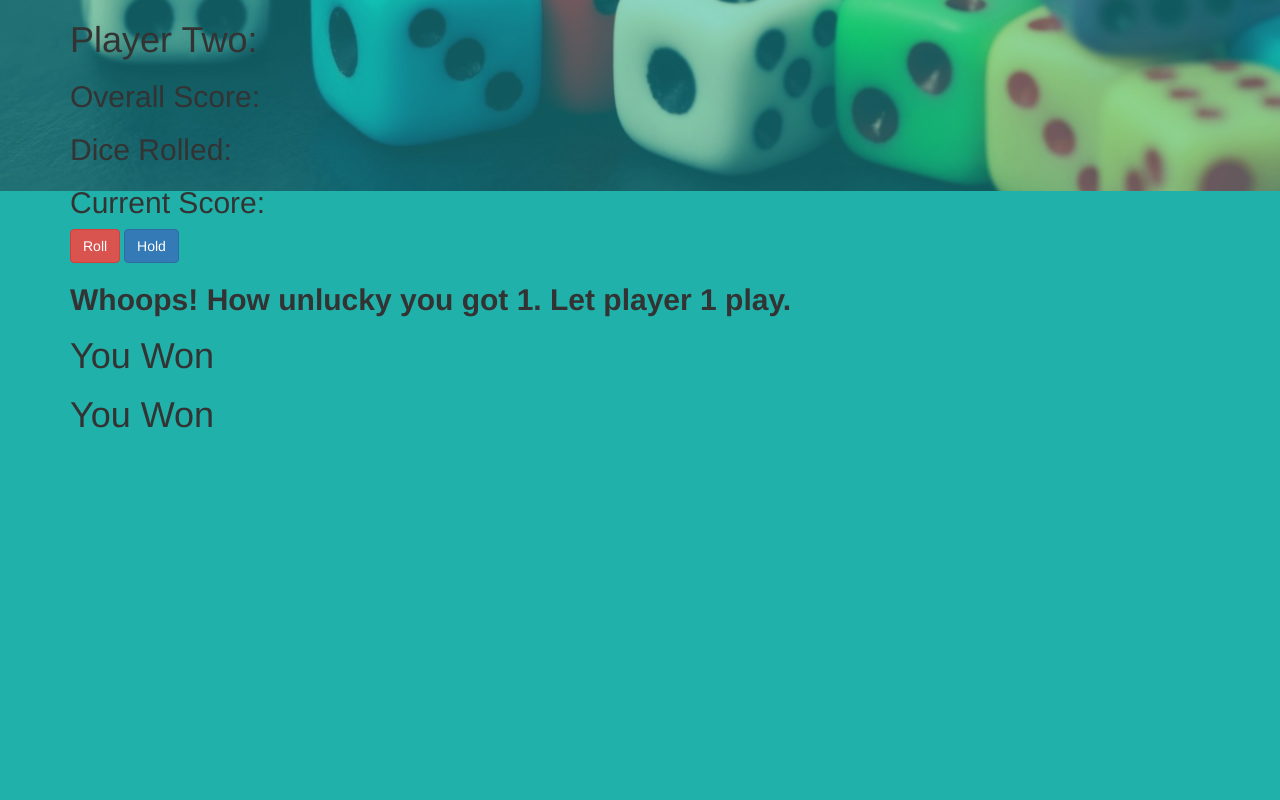
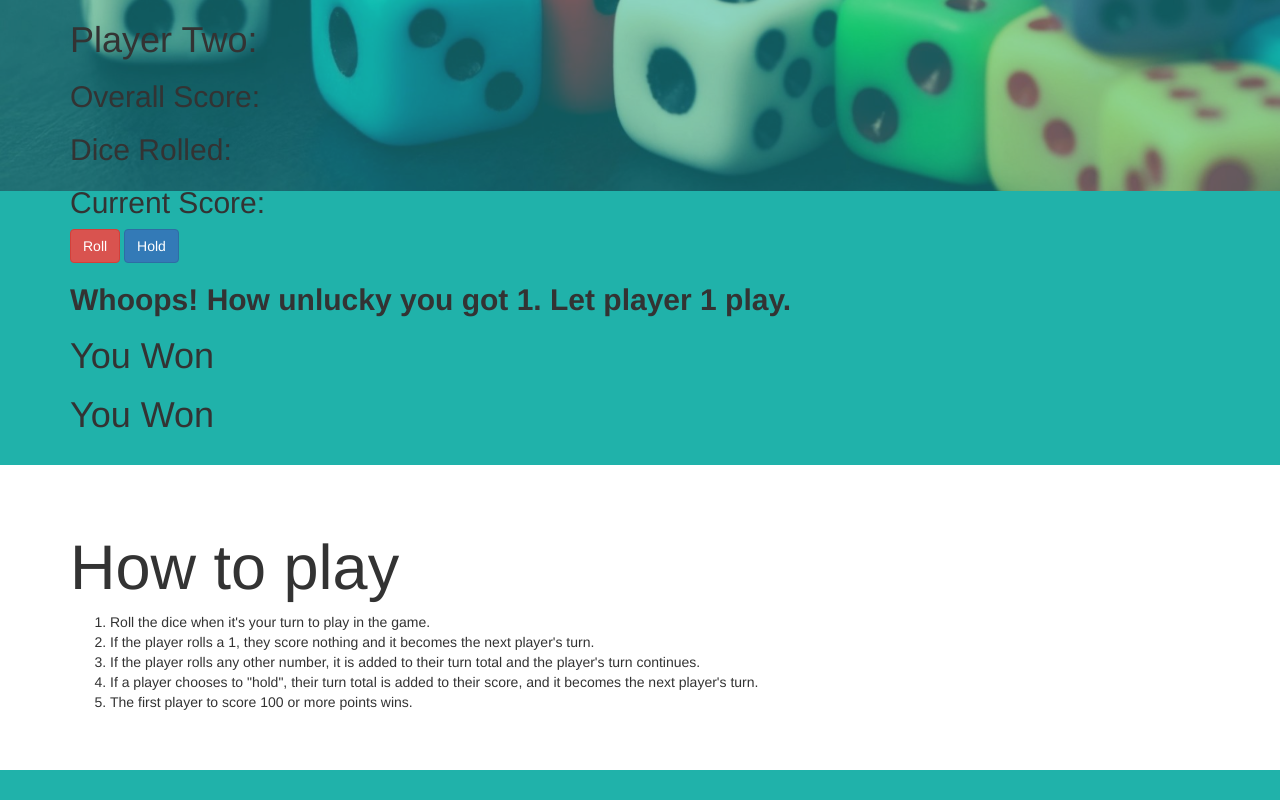
Before and after one commit to marvzach/Pig-Dice, a plain HTML site: page pig.html in a window 1280 px wide. Shown: the part 1061-1861 px from the top of the page. Before the commit the page ends 1526 px from the top, so only its background shows below. Drawn offline with nearby package versions, Linux system fonts and the light colour scheme; a web font is replaced by a local one.

Commit message:
Added How to play section

```diff
--- a/pig.html
+++ b/pig.html
@@ -82,3 +82,21 @@
             </div>
           </div>
           <br>
+          <div id="instructions">
+            <div class="jumbotron jumbotron-fluid">
+              <div class="container">
+                <h1>How to play </h1>
+                <ol>
+                  <li>Roll the dice when it's your turn to play in the game.</li>
+                  <li>If the player rolls a 1, they score nothing and it becomes the next player's turn.</li>
+                  <li>If the player rolls any other number, it is added to their turn total and the player's turn continues.</li>
+                  <li>If a player chooses to "hold", their turn total is added to their score, and it becomes the next player's turn.</li>
+                  <li>The first player to score 100 or more points wins.</li>
+                </ol>
+              </div>
+            </div>
+          </div>
+          <script   src="https://code.jquery.com/jquery-3.3.1.min.js"   integrity="sha256-FgpCb/KJQlLNfOu91ta32o/NMZxltwRo8QtmkMRdAu8="   crossorigin="anonymous"></script>
+          <script src="js/scripts.js"></script>
+        </body>
+        </html>
```
